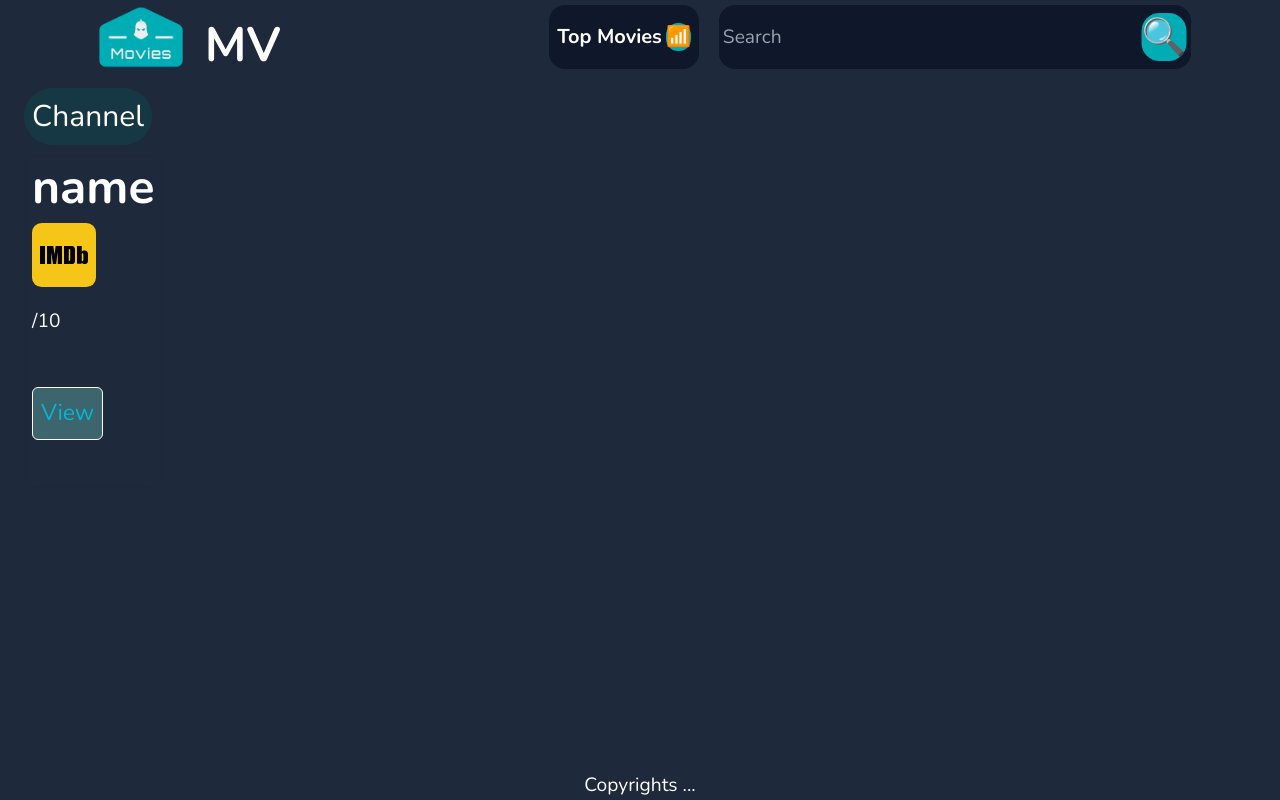
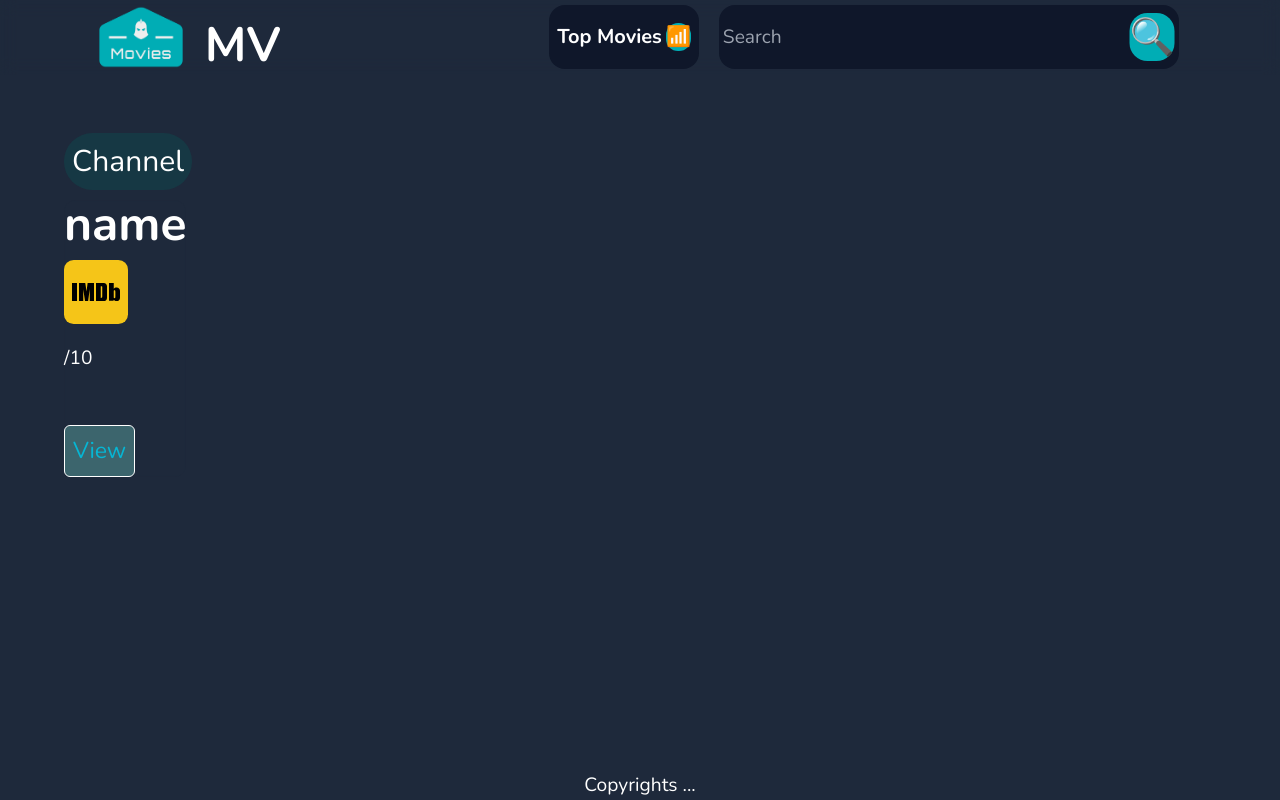
Before and after one commit to Mov305/moviesC2, a website built with webpack: page src/index.html in a window 1280 px wide. Built offline with nearby package versions, Linux system fonts and the light colour scheme; no server answers.

Commit message:
last style

```diff
--- a/src/css/input.css
+++ b/src/css/input.css
@@ -15,8 +15,13 @@
 }
 
 main {
-  @apply w-full grow bg-contain sm:bg-cover bg-no-repeat md:bg-center rounded-b-[3rem] bg-fixed;
+  @apply w-full grow;
+}
 
+#main {
+  @apply bg-contain sm:bg-cover bg-no-repeat md:bg-center rounded-b-[3rem] bg-fixed;
+
+  transition: all 0.3s ease-in-out;
   background-size: 100%;
 }
 
@@ -73,5 +78,5 @@ main {
 }
 
 #sec2 {
-    @apply max-h-[90vh] overflow-y-scroll;
+  @apply max-h-[90vh] overflow-y-scroll;
 }
--- a/src/index.html
+++ b/src/index.html
@@ -7,7 +7,10 @@
     <title>Movies</title>
   </head>
   <body class="bg-slate-800 text-white overflow-x-hidden">
-    <nav class="w-full flex justify-between items-center sm:px-[6%]">
+    <div id="main" class="fixed w-full h-screen -z-10">
+
+    </div>
+    <nav class="w-full fixed z-20 top-0 flex justify-between items-center sm:px-[6%]  backdrop-blur">
       <div class="flex items-center">
         <img class="w-24 sm:w-32" src="#" id="logo" alt="logo" />
         <h4 class="text-3xl sm:text-4xl md:text-5xl mt-4 font-bold leading-6">MV</h4>
@@ -18,16 +21,16 @@
           <p class="font-bold">Top Movies</p>
           <span class="bg-[#00ADB5] rounded-xl">📶</span>
         </div>
-        <div id="inputField" class="relative grow">
+        <div id="inputField" class="relative grow mr-3">
           <input id="searchInput" placeholder="Search" type="text" class="w-40 sm:w-full focus-visible:border-slate-700 focus-visible:outline-gray-600 focus-visible:text-slate-200" />
           <span class="absolute select-none z-10 right-0 cursor-pointer text-2xl mt-[3px] bg-[#00ADB5] rounded-xl sm:scale-150 sm:mt-4 sm:mr-3" id="searchIcon">🔍</span>
         </div>
       </div>
     </nav>
-    <main id="main" class="flex flex-col lg:flex-row">
-      <section id="sec1" class="lg:w-[40%] p-6">
-        <a id="movieChannel" class="bg-[#0a57565a] rounded-full p-2 backdrop-blur-sm md:text-2xl lg:text-3xl" href="#" target="_blank">Channel</a>
-        <div class="rounded-xl my-5 p-2 backdrop-blur-[1px] w-fit gap-2">
+    <main class="flex flex-col lg:flex-row p-6 sm:p-[5%] mt-20">
+      <section id="sec1" class="lg:w-[40%]">
+        <a id="movieChannel" class="bg-[#0a57565a] p-1 sm:p-2 rounded-full  backdrop-blur-sm md:text-2xl lg:text-3xl" href="#" target="_blank">Channel</a>
+        <div class="rounded-xl my-5  backdrop-blur-[1px] w-fit gap-2">
           <h2 id="movieName" class="text-2xl sm:text-4xl lg:text-5xl font-bold">name</h2>
           <div class="flex flex-col my-3">
             <img id="imdb" class="w-12 lg:w-16" src="#" alt="imdb" />
@@ -37,7 +40,7 @@
           <div id="viewMovie">View</div>
         </div>
       </section>
-      <section id="sec2" class="lg:w-[60%] p-6">
+      <section id="sec2" class="lg:w-[60%]">
         <ul id="listOfMovies"></ul>
       </section>
     </main>
--- a/src/javascript/modules/movies.js
+++ b/src/javascript/modules/movies.js
@@ -28,6 +28,7 @@ class Movies {
       li.textContent = genre;
       movieGenre.appendChild(li);
     });
+    main.classList.remove('opacity-20')
   }
 
   render(data) {
@@ -40,7 +41,7 @@ class Movies {
       const span2 = document.createElement('span');
       const span3 = document.createElement('span');
       const p = document.createElement('p');
-      li.onclick = () => this.renderBackground(movie);
+      li.onclick = () => {main.classList.add('opacity-20');setTimeout(()=>this.renderBackground(movie),300)};
       span.textContent = movie.show.status;
       p.textContent = movie.show.name;
       span2.textContent = movie.show.rating.average ? '⭐' + movie.show.rating.average : 'No Rate';
```
Also changed, not shown: src/css/style.css.
